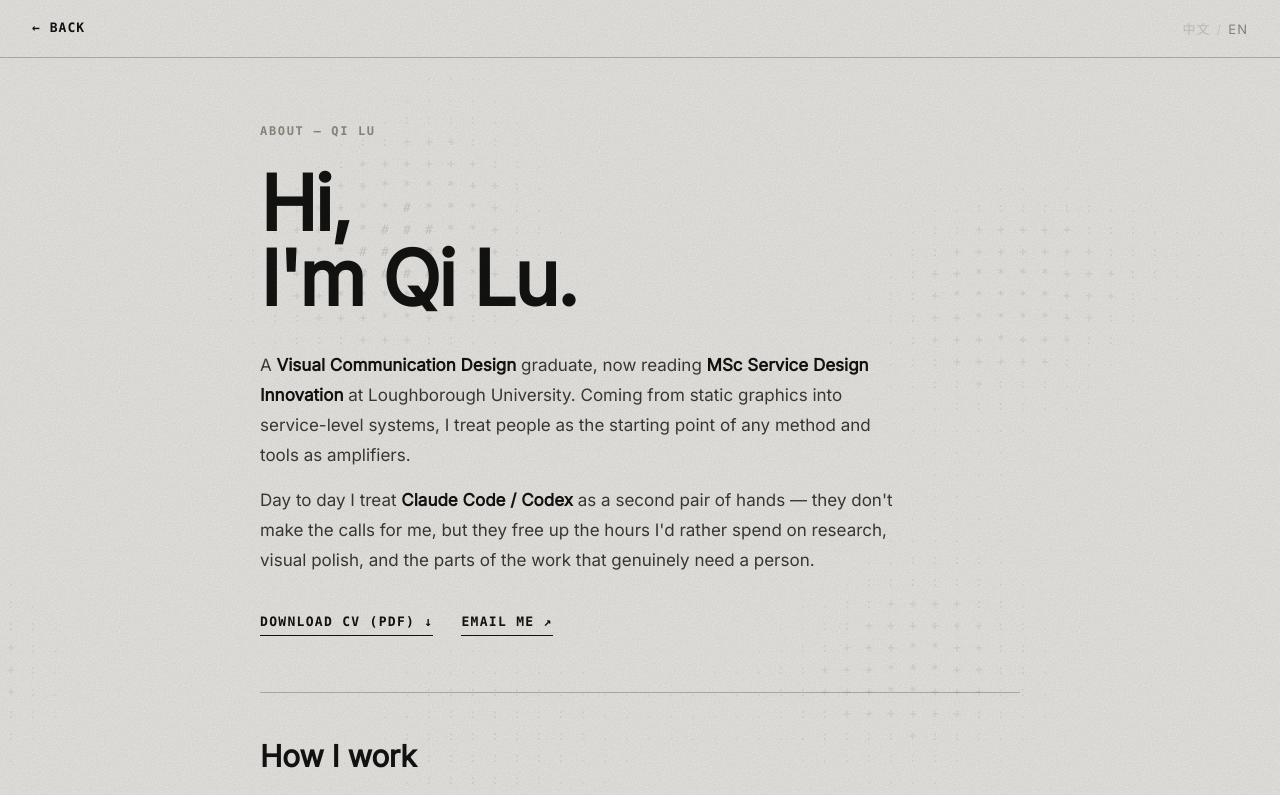
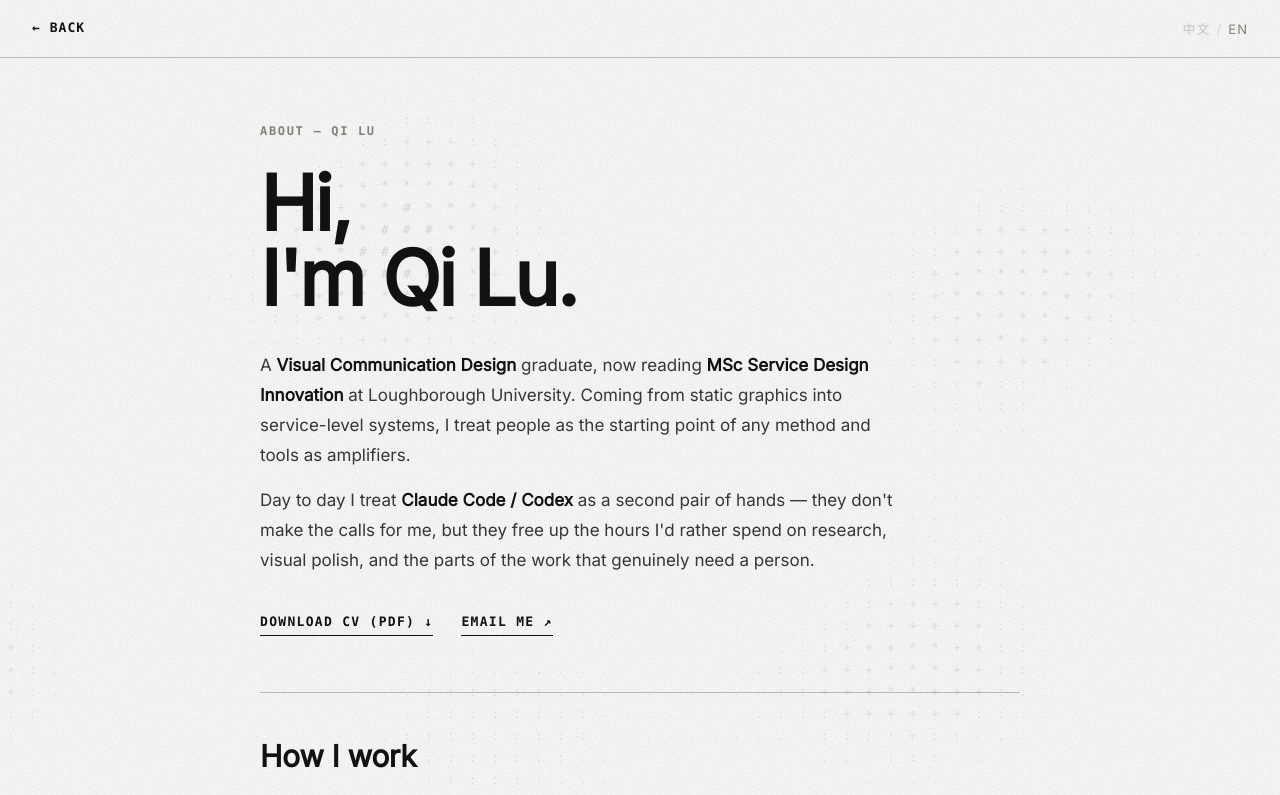
Before and after one commit to opqxxxpqo/portfolio, an Astro site: page /about in a window 1280 px wide. Shown: the top 795 px of the page. Built offline with nearby package versions, Linux system fonts and the light colour scheme; Astro itself is replaced by a stand-in of ours; a small style sheet from the web is missing.

Commit message:
redesign: 关于页背景改纯白，与项目详情页浮窗统一
- ASCII 底噪层加白底 #ffffff（固定铺满视口，盖住 html 灰底，字符画在其上）
- 顶栏背景同步改纯白

Co-Authored-By: Claude Opus 4.8 <noreply@anthropic.com>

```diff
--- a/src/pages/about.astro
+++ b/src/pages/about.astro
@@ -218,6 +218,7 @@ const proficient = [
     height: 100%;
     z-index: 0;
     pointer-events: none;
+    background: #ffffff; /* 纯白底，与项目详情页浮窗统一；ASCII 字符画在其上 */
   }
   .about { position: relative; z-index: 1; }
 
@@ -230,7 +231,7 @@ const proficient = [
     align-items: center;
     justify-content: space-between;
     padding: 16px 32px;
-    background: var(--bg);
+    background: #ffffff;
     border-bottom: 1px solid var(--hairline);
   }
   .about-back {
```
